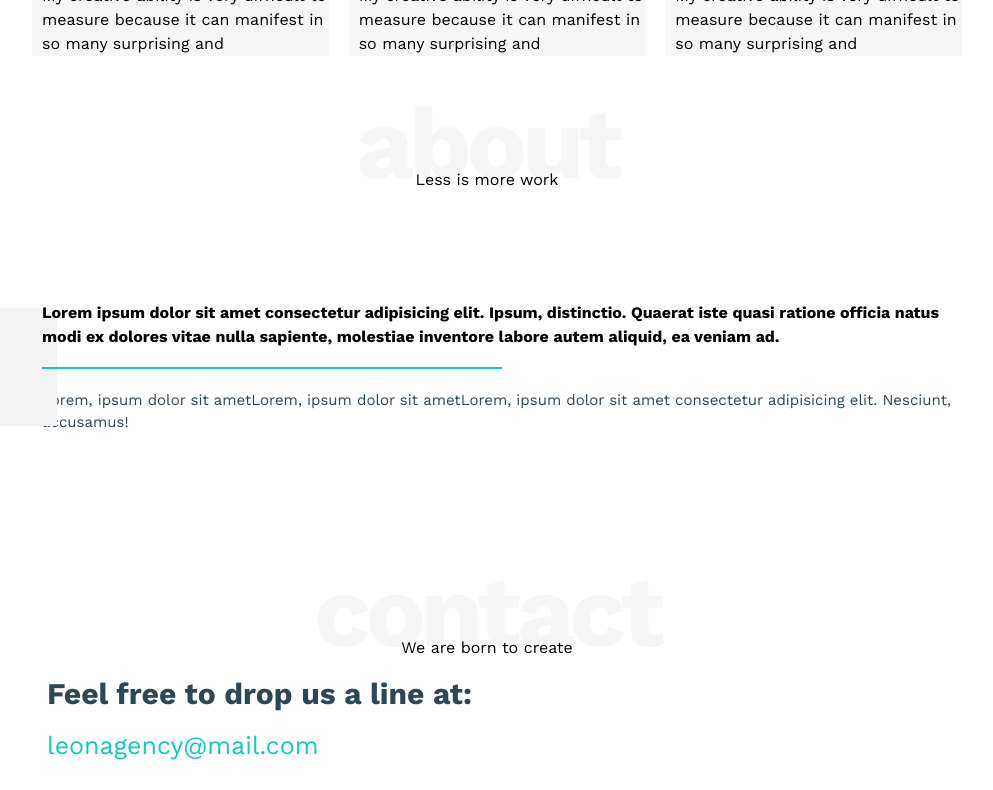
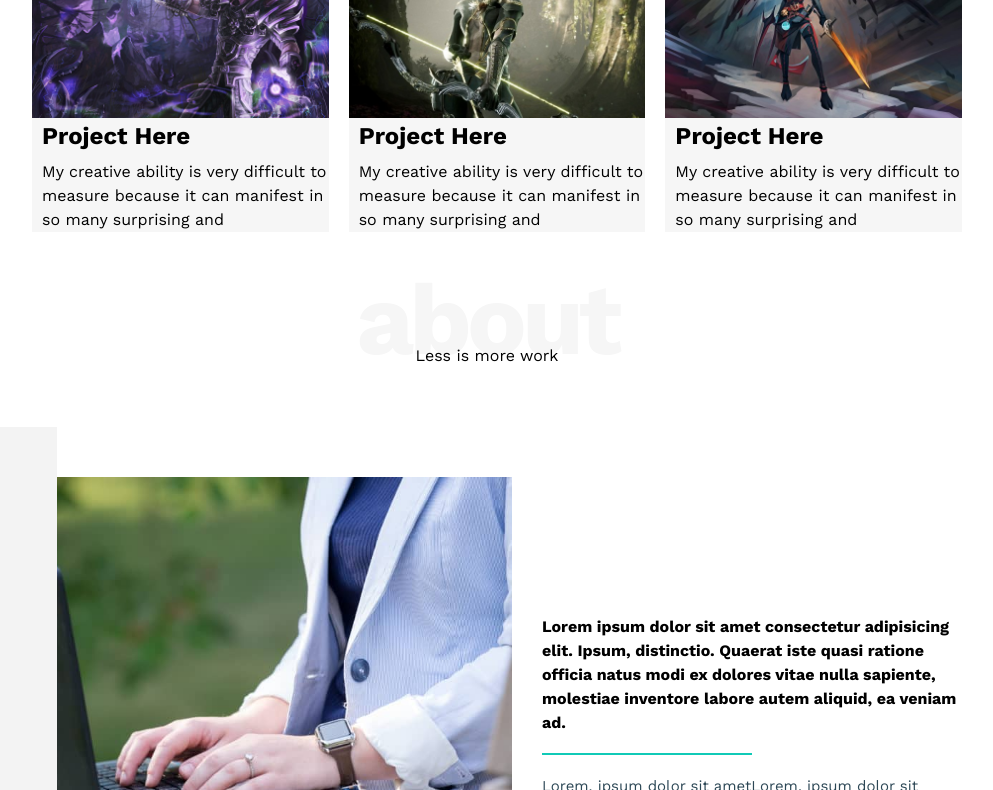
Before and after one commit to mostfasafi/green-project, a plain HTML site: page index.html in a window 1280 px wide. Shown: the part 1695-2485 px from the top of the page, without its empty margins (153-1146 px from the left). Drawn offline with nearby package versions, Linux system fonts and the light colour scheme; the site is published under a folder, as on GitHub Pages, so addresses that start at the root find nothing; a web font is replaced by a local one.

Commit message:
Add files via upload

```diff
--- a/index.html
+++ b/index.html
@@ -25,7 +25,7 @@
     <header>
         <div class="container">
             <div class="icon-hedar">
-                <img src="fold/logo.png" alt="">
+                <img src="./fold/logo.png" alt="">
                 <i class="fa-solid fa-bars-staggered">
 
                 </i>
@@ -125,7 +125,7 @@
                </div>
             </div>
             <div class="box-design">
-                <img src="/services.jpg" alt="">
+                <img src="./services.jpg" alt="">
             </div>
         </div>
     </div>
@@ -149,7 +149,7 @@
     <div class="container">
         <div class="box">
             <div class="img">
-                <img src="/fold/cat-01.jpg" alt="">
+                <img src="./fold/cat-01.jpg" alt="">
             </div>
             <div class="texy">
                 <h2>Project Here</h2>
@@ -159,7 +159,7 @@
         </div>
         <div class="box">
             <div class="img">
-                <img src="/fold/cat-03.jpg" alt="">
+                <img src="./fold/cat-03.jpg" alt="">
             </div>
             <div class="texy">
                 <h2>Project Here</h2>
@@ -169,7 +169,7 @@
         </div>
         <div class="box">
             <div class="img">
-                <img src="/fold/cat-04.jpg" alt="">
+                <img src="./fold/cat-04.jpg" alt="">
             </div>
             <div class="texy">
                 <h2>Project Here</h2>
@@ -193,7 +193,7 @@
   <div class="container">
       <div class="grid-about">
           <div class="img">
-              <img src="/features-01.jpg" alt="">
+              <img src="./features-01.jpg" alt="">
           </div>
           <div class="text">
               <p class="pone"> Lorem ipsum dolor sit amet consectetur adipisicing elit. Ipsum, distinctio. Quaerat iste quasi ratione officia natus modi ex dolores vitae nulla sapiente, molestiae inventore labore autem aliquid, ea veniam ad.</p>
```
